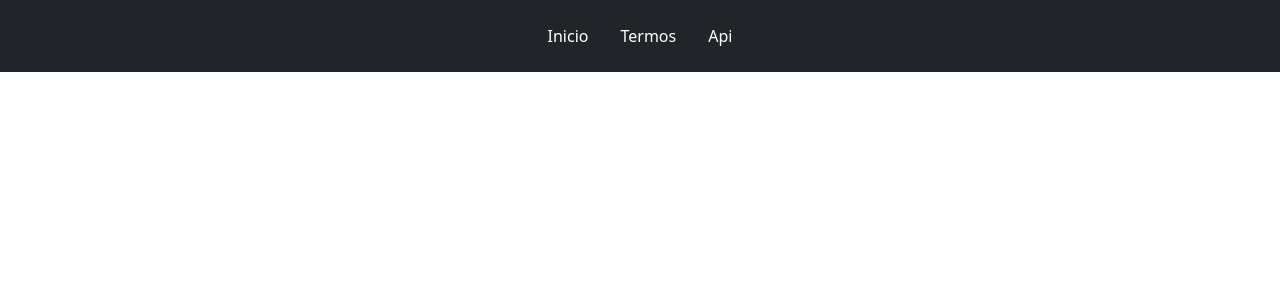
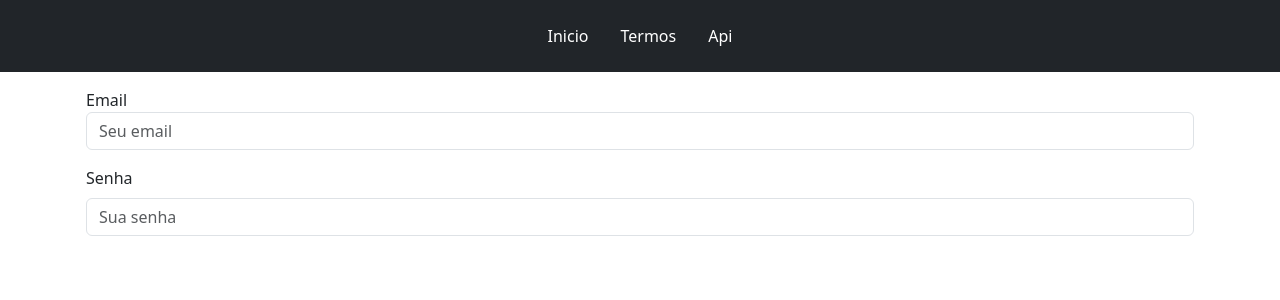
Before and after one commit to ZorroSec/ecodev-light, a Next.js app: page / in a window 1280 px wide. Shown: the top 300 px of the page. Built offline with nearby package versions, Linux system fonts and the light colour scheme.

Commit message:
feat(form): create form login in page.tsx

```diff
--- a/src/app/page.tsx
+++ b/src/app/page.tsx
@@ -14,7 +14,23 @@ export default function Home(){
         </ul>
         <hr className="b-example-divider text-white" />
       </header>
+      <form action="/" className="container mt-10 mb-3 p-3">
+        <div className="mb-3">
+          <label htmlFor="email">Email</label>
+          <input type="email" name="email" id="email" className="form-control" placeholder="Seu email" />
+        </div>
+        <div className="mb-3">
+          <label htmlFor="senha" className="form-label">Senha</label>
+          <input
+            type="password"
+            className="form-control"
+            name="senha"
+            id="senha"
+            placeholder="Sua senha"
+          />
+        </div>
 
+      </form>
     </div>
 
   )
```
